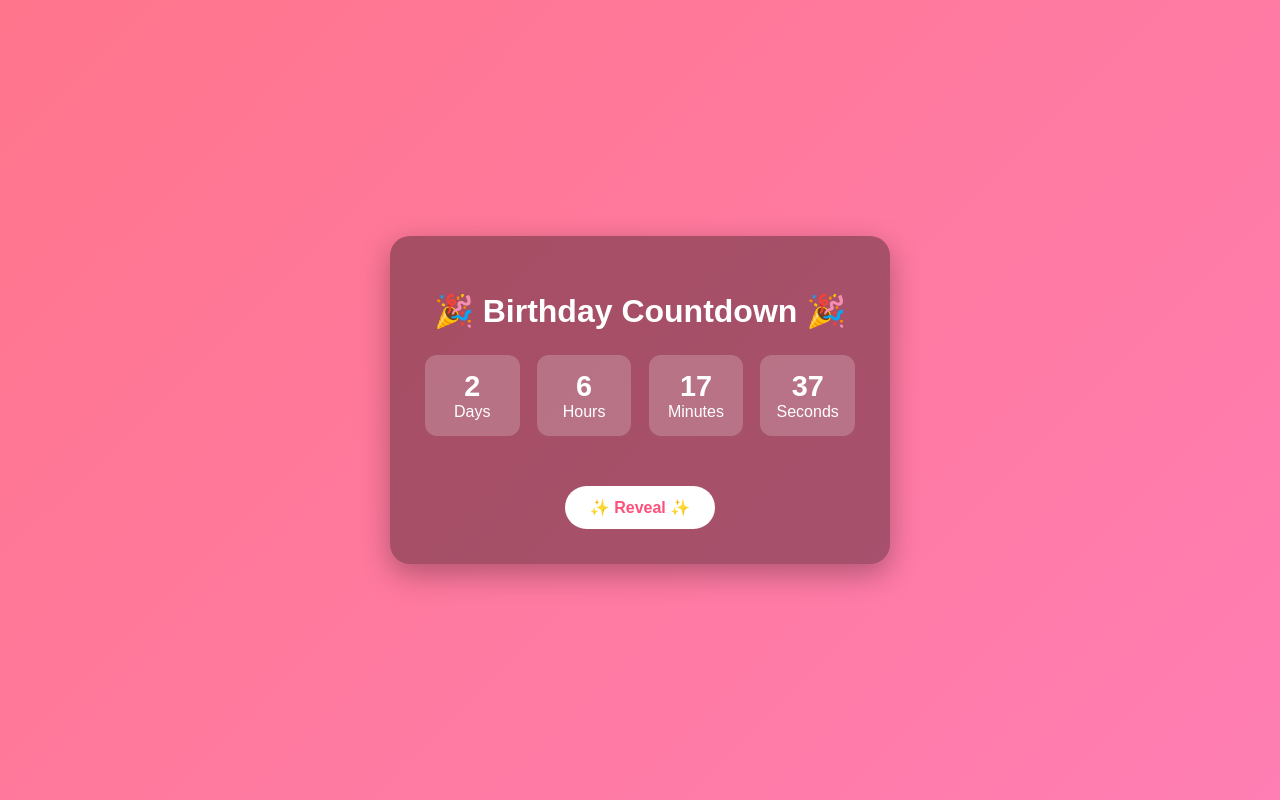
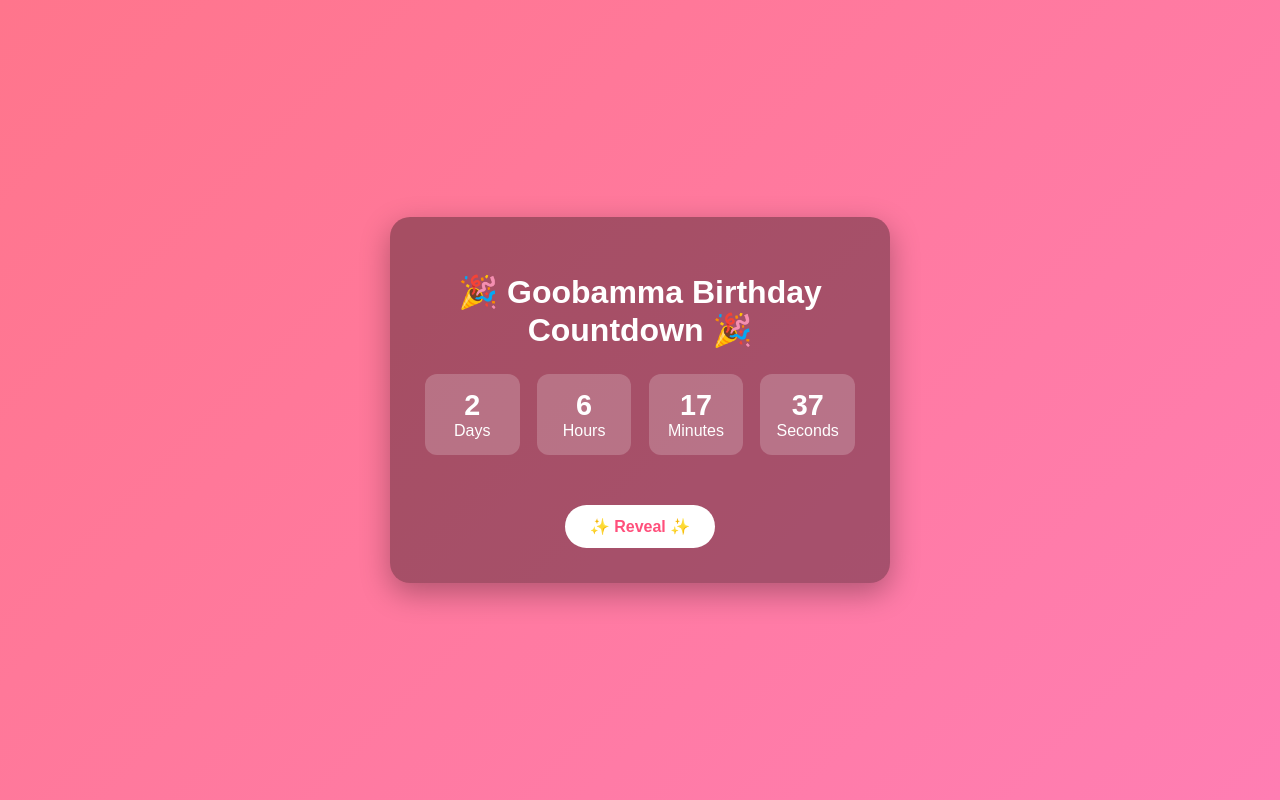
Before and after one commit to SumanthaMK/HBAish, a plain HTML site: page index.html in a window 1280 px wide. Drawn offline with Linux system fonts and the light colour scheme.

Commit message:
Update index.html

```diff
--- a/index.html
+++ b/index.html
@@ -101,7 +101,7 @@
 
     <!-- COUNTDOWN PAGE -->
     <div id="countdownPage" class="page" style="display:block;">
-        <h1>🎉 Birthday Countdown 🎉</h1>
+        <h1>🎉 Goobamma Birthday Countdown 🎉</h1>
 
         <div class="countdown">
             <div class="box"><span id="days">0</span>Days</div>
```
